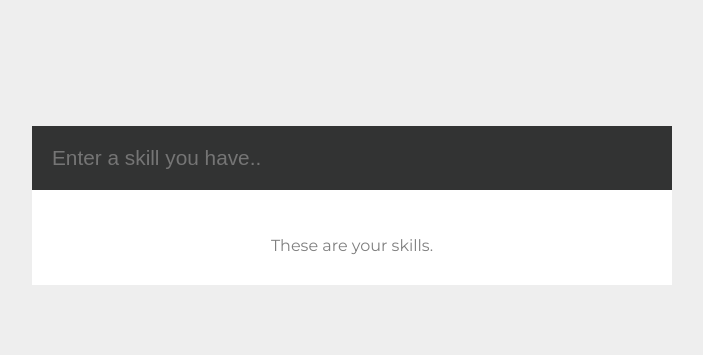
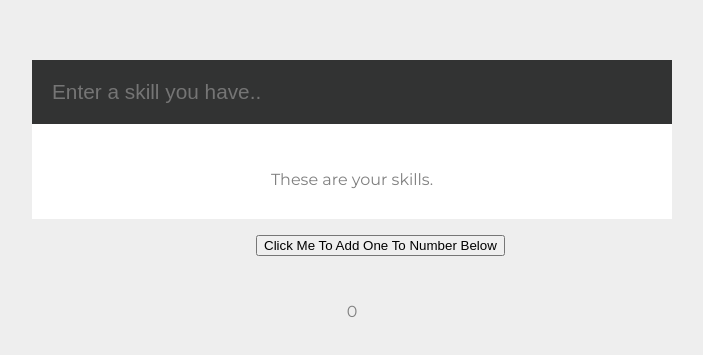
Before and after one commit to mafontana/vue-skills-app, a Vue app: page / in a window 1280 px wide. Shown: the part 237-592 px from the top of the page, without its empty margins (288-991 px from the left). Built offline with nearby package versions, Linux system fonts and the light colour scheme; a small style sheet from the web is missing; the HTML template or start-up script is replaced by a standard one.

Commit message:
added counter below skills list to practice event listener on click

```diff
--- a/src/components/Skills.vue
+++ b/src/components/Skills.vue
@@ -10,6 +10,10 @@
       </ul>
       <p>These are your skills. </p>
     </div>
+    <div class="counter">
+      <button v-on:click="increase"> Click Me To Add One To Number Below </button>
+      <p> {{counter}} </p>
+    </div>
   </div>
 </template>
 
@@ -18,6 +22,7 @@ export default {
   name: 'Skills',
   data() {
     return {
+      counter: 0,
       skill: "",
       skills: [
 
@@ -29,7 +34,10 @@ export default {
         addSkill() {
           this.skills.push({skill: this.skill})
           this.skill = '';
-    }
+    },
+        increase() {
+          this.counter++
+        }
   }
 }
 </script>
@@ -100,4 +108,8 @@ i {
   float:right;
   cursor:pointer;
 }
+
+button {
+  margin-left: 35%;
+}
 </style>
```
